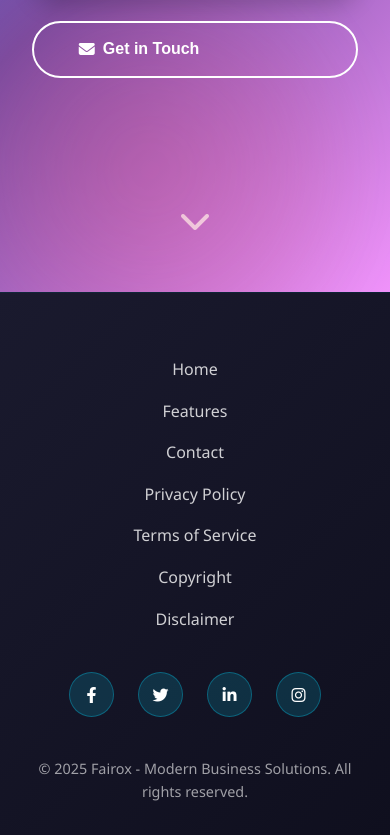
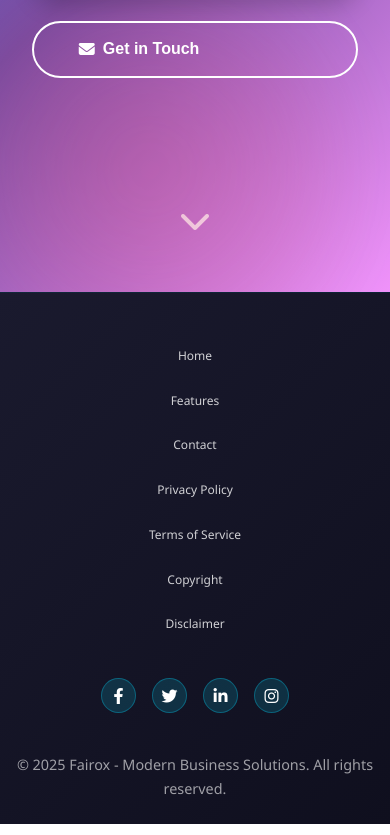
Before and after one commit to fairo2/fairox, a website: page public/index.html in a window 390 px wide. Shown: the part 552-1387 px from the top of the page. Drawn offline with Linux system fonts and the light colour scheme.

Commit message:
footer css updated in index.html

```diff
--- a/public/index.html
+++ b/public/index.html
@@ -1221,9 +1221,11 @@
 .footer-links {
     display: flex;
     justify-content: center;
-            gap: 2.5rem;
+    gap: 1.2rem;  /* ✅ REDUCED from 2.5rem */
     margin-bottom: 2.5rem;
     flex-wrap: wrap;
+    width: 100%;
+    max-width: 100%;
 }
 
 .footer-links a {
@@ -1231,6 +1233,9 @@
     text-decoration: none;
     transition: all var(--transition-normal);
     font-weight: 500;
+    white-space: nowrap;  /* ✅ ADD - prevents text breaking */
+    font-size: 0.9rem;    /* ✅ ADD - slightly smaller */
+    padding: 0.5rem 0.8rem; /* ✅ ADD - clickable padding */
 }
 
 .footer-links a:hover {
@@ -1270,6 +1275,48 @@
     color: rgba(255, 255, 255, 0.6);
     font-size: 0.9rem;
 }
+
+/* Responsive Footer - ADD THIS */
+@media (max-width: 768px) {
+    footer {
+        padding: 3rem 1rem 1.5rem;
+    }
+
+    .footer-links {
+        gap: 0.8rem;
+    }
+
+    .footer-links a {
+        font-size: 0.8rem;
+        padding: 0.4rem 0.6rem;
+    }
+
+    .social-links {
+        gap: 1rem;
+    }
+
+    .social-links a {
+        width: 40px;
+        height: 40px;
+    }
+}
+
+@media (max-width: 480px) {
+    .footer-links {
+        gap: 0.5rem;
+    }
+
+    .footer-links a {
+        font-size: 0.75rem;
+        padding: 0.3rem 0.4rem;
+    }
+
+    .social-links a {
+        width: 35px;
+        height: 35px;
+    }
+}
+
 
         /* Spinner */
         .spinner {
```
Lines whose indentation alone changed are shown as unchanged.
